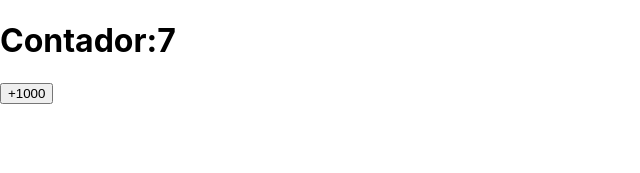
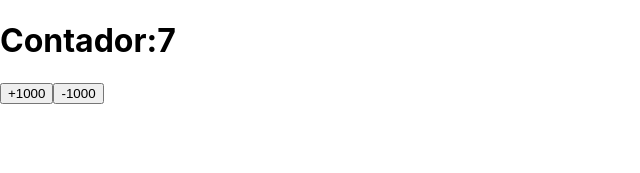
Before and after one commit to GuestRicardo/projectReact2, a React (Create React App) app: page / in a window 1280 px wide. Shown: the top 173 px of the page, without its empty margins (0-640 px from the left). Built offline with nearby package versions, Linux system fonts and the light colour scheme.

Commit message:
formatando

```diff
--- a/src/App.js
+++ b/src/App.js
@@ -30,13 +30,16 @@ function App() {
   //estado
   const [counter, setCounter] = useState(0);
   const [delay, setDelay] = useState(1000);
+  const [incrementor, setIncrementor]= useState(1000);
 
   //usando o hook
   useMyHook(() => setCounter((c) => c + 1), delay);
   return (
     <div>
       <h1>Contador:{counter}</h1>
-      <button>+{delay}</button>
+      {/* //quando clicar no botao sera incrementado um novo valor */}
+      <button>+{incrementor}</button>
+      <button>-{incrementor}</button>
     </div>
   );
 }
```
